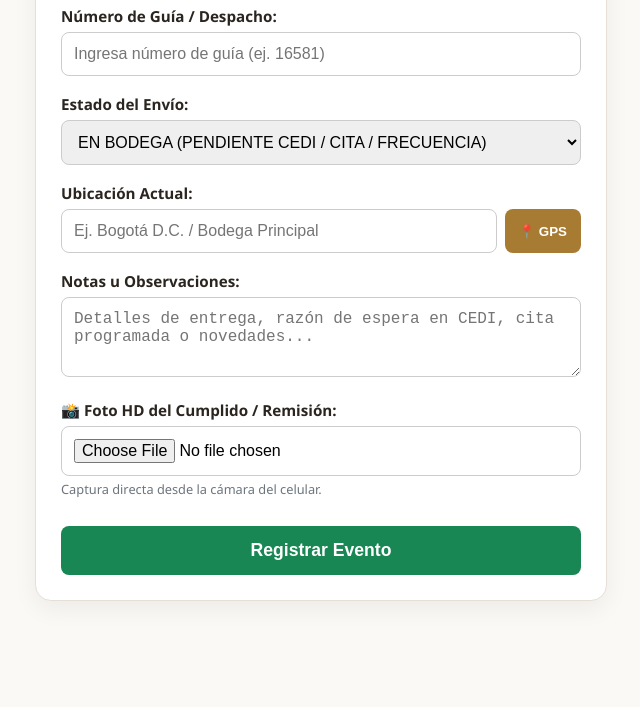
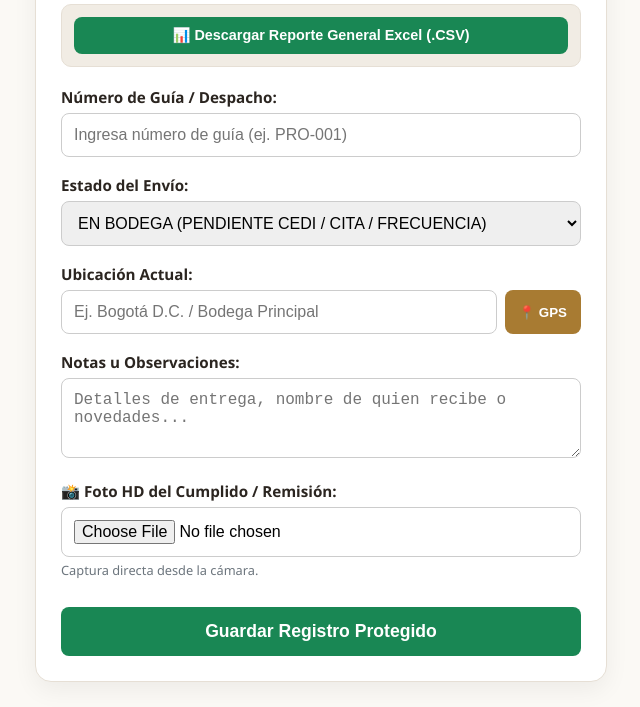
Before and after one commit to andersonherrera2058-ctrl/proyecto_flota, a website: page public/admin.html in a window 1280 px wide. Shown: the part 124-831 px from the top of the page, without its empty margins (319-959 px from the left). Before the commit the page ends 800 px from the top, so only its background shows below. Drawn offline with Linux system fonts and the light colour scheme.

Commit message:
Actualizacion de admin.html con API Key incluida

```diff
--- a/public/admin.html
+++ b/public/admin.html
@@ -3,19 +3,52 @@
 <head>
   <meta charset="UTF-8">
   <meta name="viewport" content="width=device-width, initial-scale=1.0">
-  <title>PRODESEG S.A. - Registro de Campo</title>
+  <title>PRODESEG S.A. - Gestión y Registro Operativo</title>
   <style>
-    body { font-family: 'Segoe UI', Tahoma, Geneva, Verdana, sans-serif; background-color: #fbf9f5; margin: 0; padding: 15px; }
-    .card { max-width: 520px; margin: 10px auto; background: white; padding: 25px; border-radius: 16px; box-shadow: 0 8px 24px rgba(0,0,0,0.06); border: 1px solid #e6dfd5; }
-    .brand-title { text-align: center; color: #a87b32; margin-top: 0; margin-bottom: 4px; font-size: 1.6rem; font-weight: 800; }
-    .brand-sub { text-align: center; font-size: 0.8rem; color: #73695f; text-transform: uppercase; margin-bottom: 22px; font-weight: 700; letter-spacing: 1px; }
+    :root {
+      --brand-gold: #a87b32;
+      --brand-dark: #2a2015;
+      --bg-body: #fbf9f5;
+      --card-bg: #ffffff;
+      --border-color: #e6dfd5;
+      --text-main: #2b2520;
+      --text-muted: #73695f;
+    }
+
+    body { font-family: 'Segoe UI', Tahoma, Geneva, Verdana, sans-serif; background-color: var(--bg-body); margin: 0; padding: 15px; }
+    .card { max-width: 520px; margin: 10px auto; background: white; padding: 25px; border-radius: 16px; box-shadow: 0 8px 24px rgba(0,0,0,0.06); border: 1px solid var(--border-color); }
+    .brand-title { text-align: center; color: var(--brand-gold); margin-top: 0; margin-bottom: 4px; font-size: 1.6rem; font-weight: 800; }
+    .brand-sub { text-align: center; font-size: 0.8rem; color: var(--text-muted); text-transform: uppercase; margin-bottom: 20px; font-weight: 700; letter-spacing: 1px; }
+
+    .toolbar-admin {
+      background-color: #f1ece4;
+      padding: 12px;
+      border-radius: 10px;
+      margin-bottom: 20px;
+      text-align: center;
+      border: 1px solid var(--border-color);
+    }
+
+    .btn-excel-global {
+      background-color: #198754;
+      color: white;
+      border: none;
+      padding: 10px 16px;
+      border-radius: 8px;
+      font-weight: bold;
+      font-size: 0.9rem;
+      cursor: pointer;
+      width: 100%;
+    }
+    .btn-excel-global:hover { background-color: #146c43; }
+
     .form-group { margin-bottom: 18px; }
-    label { font-weight: 700; display: block; margin-bottom: 6px; font-size: 0.95rem; color: #2b2520; }
+    label { font-weight: 700; display: block; margin-bottom: 6px; font-size: 0.95rem; color: var(--text-main); }
     input, select, textarea { width: 100%; padding: 12px; border: 1px solid #ccc; border-radius: 8px; box-sizing: border-box; font-size: 1rem; outline: none; }
-    input:focus, select:focus, textarea:focus { border-color: #a87b32; }
+    input:focus, select:focus, textarea:focus { border-color: var(--brand-gold); }
 
     .input-gps-group { display: flex; gap: 8px; }
-    .btn-gps { width: auto; background-color: #a87b32; color: white; border: none; padding: 10px 14px; border-radius: 8px; font-weight: bold; cursor: pointer; white-space: nowrap; }
+    .btn-gps { width: auto; background-color: var(--brand-gold); color: white; border: none; padding: 10px 14px; border-radius: 8px; font-weight: bold; cursor: pointer; white-space: nowrap; }
     .btn-gps:hover { background-color: #8a6125; }
 
     button[type="submit"] { width: 100%; padding: 14px; background-color: #198754; color: white; border: none; border-radius: 8px; font-size: 1.1rem; cursor: pointer; font-weight: bold; margin-top: 10px; }
@@ -31,12 +64,17 @@
 
   <div class="card">
     <h2 class="brand-title">🔥 PRODESEG S.A.</h2>
-    <div class="brand-sub">Registro de Estado y Cumplido</div>
+    <div class="brand-sub">Panel de Control & Registro Operativo</div>
+
+    <!-- Módulo de Exportación General Interna -->
+    <div class="toolbar-admin">
+      <button class="btn-excel-global" onclick="exportarConsolidadoGeneral()">📊 Descargar Reporte General Excel (.CSV)</button>
+    </div>
 
     <form id="adminForm">
       <div class="form-group">
         <label>Número de Guía / Despacho:</label>
-        <input type="text" id="guia" placeholder="Ingresa número de guía (ej. 16581)" required>
+        <input type="text" id="guia" placeholder="Ingresa número de guía (ej. PRO-001)" required>
       </div>
 
       <div class="form-group">
@@ -61,23 +99,24 @@
 
       <div class="form-group">
         <label>Notas u Observaciones:</label>
-        <textarea id="notas" rows="3" placeholder="Detalles de entrega, razón de espera en CEDI, cita programada o novedades..."></textarea>
+        <textarea id="notas" rows="3" placeholder="Detalles de entrega, nombre de quien recibe o novedades..."></textarea>
       </div>
 
       <div class="form-group">
         <label>📸 Foto HD del Cumplido / Remisión:</label>
         <input type="file" id="fotoInput" accept="image/*" capture="environment" onchange="procesarFotoOptimizada()">
-        <span id="fotoEstado" class="status-text">Captura directa desde la cámara del celular.</span>
-        <img id="previewImg" alt="Vista previa optimizada de la foto">
+        <span id="fotoEstado" class="status-text">Captura directa desde la cámara.</span>
+        <img id="previewImg" alt="Vista previa optimizada">
       </div>
 
-      <button type="submit">Registrar Evento</button>
+      <button type="submit">Guardar Registro Protegido</button>
     </form>
 
     <div id="mensaje"></div>
   </div>
 
   <script>
+    const API_KEY = "PRODESEG_LIVE_2026";
     let fotoBase64 = null;
     let enlaceGoogleMaps = null;
 
@@ -103,13 +142,12 @@
       }
     }
 
-    // Compresión Inteligente con Canvas HD
     function procesarFotoOptimizada() {
       const file = document.getElementById('fotoInput').files[0];
       const estadoSpan = document.getElementById('fotoEstado');
       if (!file) return;
 
-      estadoSpan.innerText = "Optimizando resolución HD para envío rápido...";
+      estadoSpan.innerText = "Optimizando resolución HD...";
 
       const reader = new FileReader();
       reader.onload = function(e) {
@@ -124,15 +162,9 @@
           let height = img.height;
 
           if (width > height) {
-            if (width > MAX_WIDTH) {
-              height *= MAX_WIDTH / width;
-              width = MAX_WIDTH;
-            }
+            if (width > MAX_WIDTH) { height *= MAX_WIDTH / width; width = MAX_WIDTH; }
           } else {
-            if (height > MAX_HEIGHT) {
-              width *= MAX_HEIGHT / height;
-              height = MAX_HEIGHT;
-            }
+            if (height > MAX_HEIGHT) { width *= MAX_HEIGHT / height; height = MAX_HEIGHT; }
           }
 
           canvas.width = width;
@@ -147,7 +179,7 @@
           preview.src = fotoBase64;
           preview.style.display = 'block';
 
-          estadoSpan.innerText = "✅ Imagen HD lista y optimizada.";
+          estadoSpan.innerText = "✅ Imagen HD optimizada.";
         };
       };
       reader.readAsDataURL(file);
@@ -156,9 +188,10 @@
     document.getElementById('adminForm').addEventListener('submit', async (e) => {
       e.preventDefault();
       const mensajeDiv = document.getElementById('mensaje');
-      mensajeDiv.innerHTML = '<p style="text-align:center;">Registrando en PRODESEG S.A...</p>';
+      mensajeDiv.innerHTML = '<p style="text-align:center;">Validando credenciales y guardando...</p>';
 
       const payload = {
+        api_key: API_KEY,
         numero_guia: document.getElementById('guia').value,
         estado_envio: document.getElementById('estado').value,
         ubicacion: document.getElementById('ubicacion').value,
@@ -177,10 +210,10 @@
         const data = await res.json();
 
         if (res.ok && data.success) {
-          mensajeDiv.innerHTML = '<div class="alert alert-success">✅ Evento registrado exitosamente.</div>';
+          mensajeDiv.innerHTML = '<div class="alert alert-success">✅ Registro guardado exitosamente.</div>';
           document.getElementById('adminForm').reset();
           document.getElementById('previewImg').style.display = 'none';
-          document.getElementById('fotoEstado').innerText = "Captura directa desde la cámara del celular.";
+          document.getElementById('fotoEstado').innerText = "Captura directa desde la cámara.";
           fotoBase64 = null;
           enlaceGoogleMaps = null;
         } else {
@@ -190,6 +223,43 @@
         mensajeDiv.innerHTML = `<div class="alert alert-danger">❌ Error de conexión: ${err.message}</div>`;
       }
     });
+
+    async function exportarConsolidadoGeneral() {
+      try {
+        const res = await fetch('/api/reports/general');
+        const result = await res.json();
+
+        if (!res.ok || result.error || !result.data || result.data.length === 0) {
+          alert('No hay registros disponibles para exportar.');
+          return;
+        }
+
+        let csvContent = "data:text/csv;charset=utf-8,\uFEFF";
+        csvContent += "Guia;Estado;Ubicacion;Notas;Fecha;Google_Maps;Tiene_Cumplido\n";
+
+        result.data.forEach(f => {
+          const guia = (f.guia || '').replace(/;/g, ',');
+          const estado = (f.estado_envio || '').replace(/;/g, ',');
+          const ubica = (f.ubicacion || '').replace(/;/g, ',');
+          const notas = (f.notas || '').replace(/;/g, ',').replace(/\n/g, ' ');
+          const fecha = f.fecha_reporte ? new Date(f.fecha_reporte).toLocaleString('es-CO') : '';
+          const maps = f.maps_url || '';
+          const tieneFoto = f.tiene_evidencia || 'NO';
+
+          csvContent += `"${guia}";"${estado}";"${ubica}";"${notas}";"${fecha}";"${maps}";"${tieneFoto}"\n`;
+        });
+
+        const encodedUri = encodeURI(csvContent);
+        const link = document.createElement("a");
+        link.setAttribute("href", encodedUri);
+        link.setAttribute("download", `PRODESEG_Consolidado_General.csv`);
+        document.body.appendChild(link);
+        link.click();
+        document.body.removeChild(link);
+      } catch (err) {
+        alert('Error descargando el reporte: ' + err.message);
+      }
+    }
   </script>
 </body>
 </html>
```
